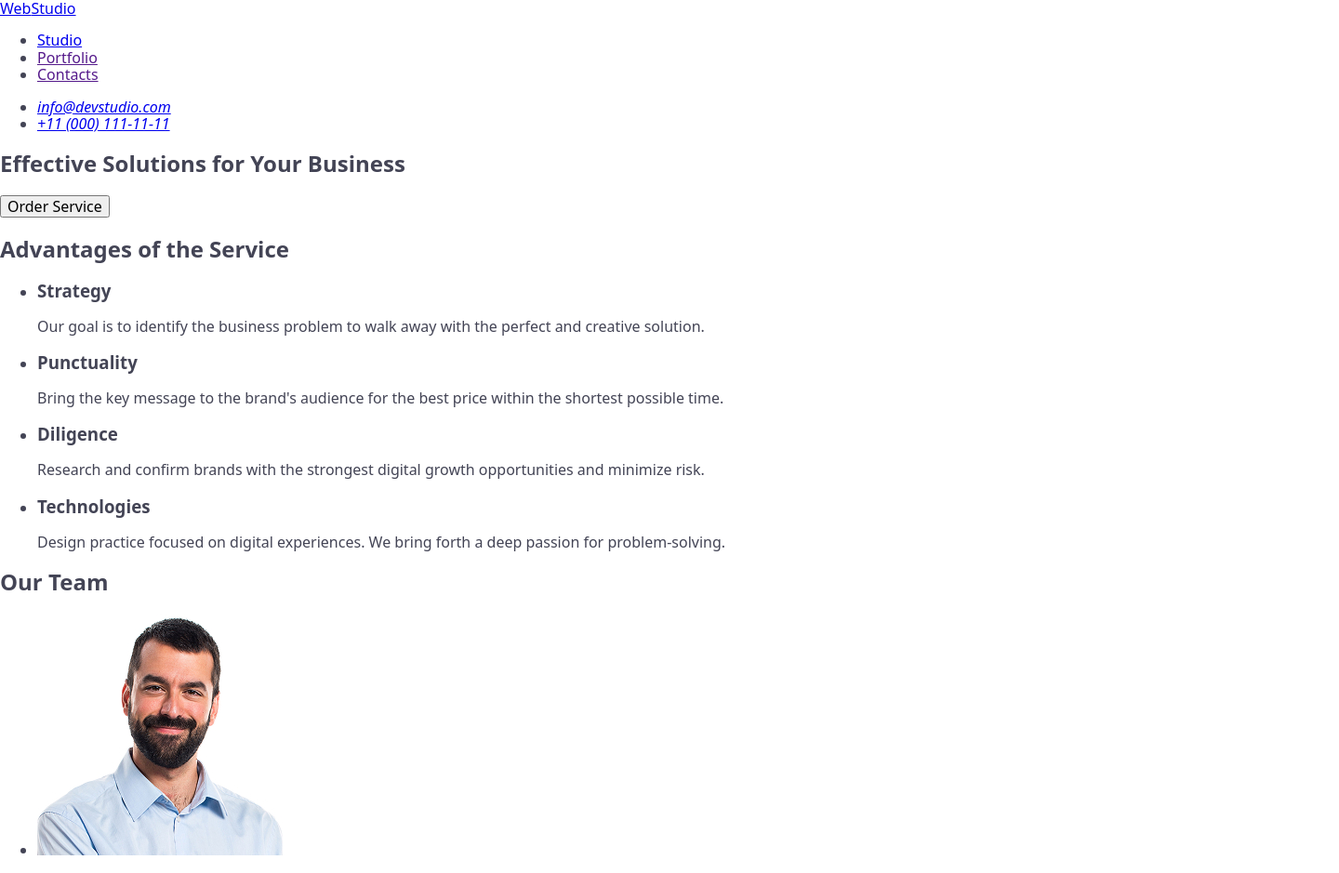
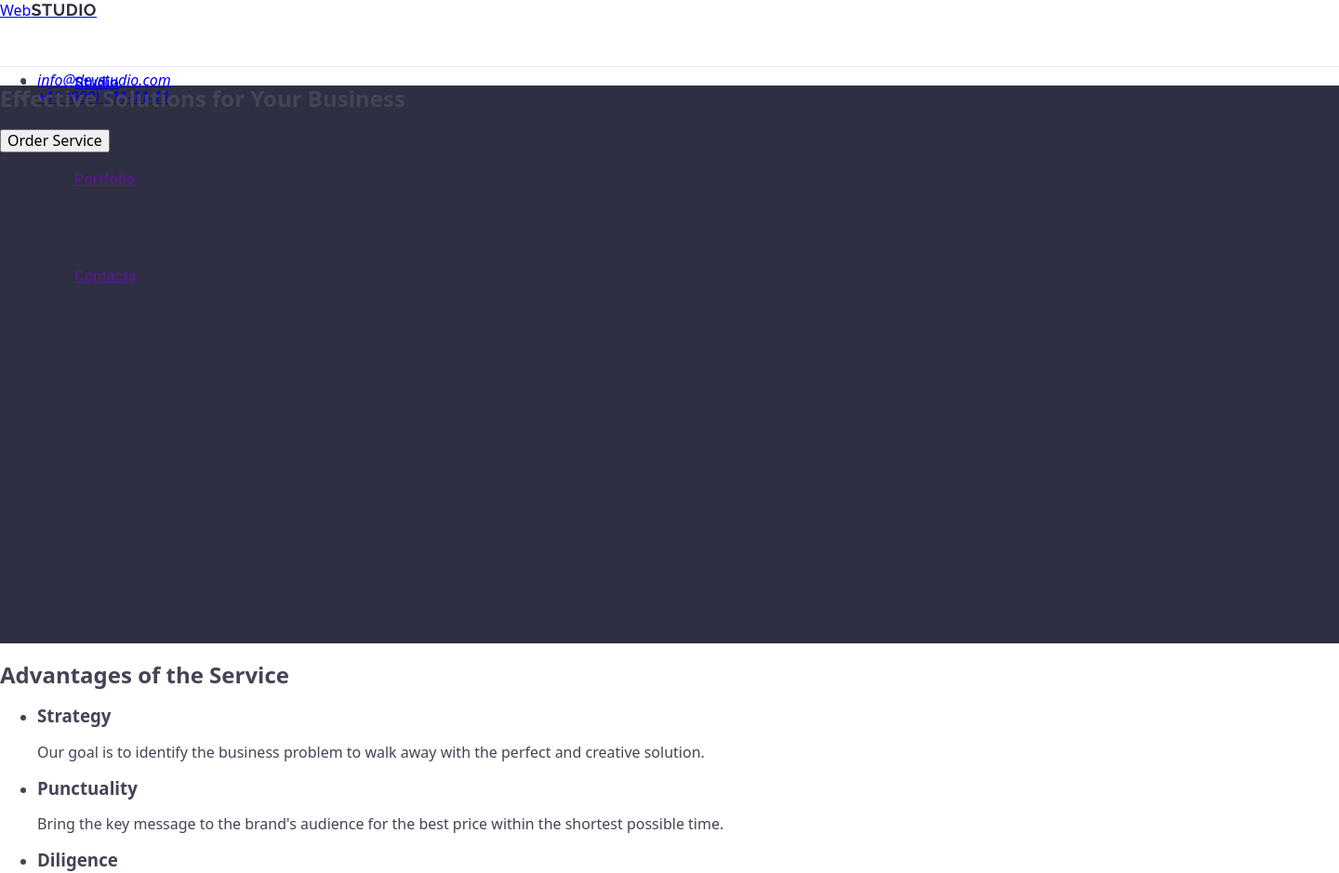
Before and after one commit to pinchukdmytro022-ai/goit-markup-hw-02, a plain HTML site: page index.html in a window 1280 px wide. Shown: the top 939 px of the page at 93% size, 1440 px wide, since content can reach past the window. Drawn offline with nearby package versions, Linux system fonts and the light colour scheme; files that its build step writes are made by us from their sources.

Commit message:
update styles file

```diff
--- a/css/styles.css
+++ b/css/styles.css
@@ -3,3 +3,54 @@ body{
     color: #434455;
     background-color: #ffffff;
 }
+
+.page-header{
+    border-bottom: 1px solid #e7e9fc;
+    width: 1440px;
+    height: 72px;
+}
+
+.logo-header{
+    width: 115px;
+    height: 24px;
+}
+
+.logo-part{
+    font-family: "Raleway", sans-serif;
+    font-weight: 700;
+    font-size: 18px;
+    line-height: 1.16667;
+    letter-spacing: 0.03em;
+    text-transform: uppercase;
+    color: #2e2f42;
+}
+
+.nav-list{
+    width: 261px;
+    height: 24px;
+}
+
+.nav-item{
+    font-family: "Roboto", sans-serif;
+    font-weight: 500;
+    font-size: 16px;
+    line-height: 1.5;
+    letter-spacing: 0.02em;
+    color: #2e2f42;
+    padding: 40px;
+}
+
+.conacts-list{
+    display: flex;
+}
+
+.conacts-item{
+    display: inline-block;
+    margin-right: 40px;
+}
+
+.section-start{
+    width: 1440px;
+    height: 600px;
+    background: #2e2f42;
+}
```
